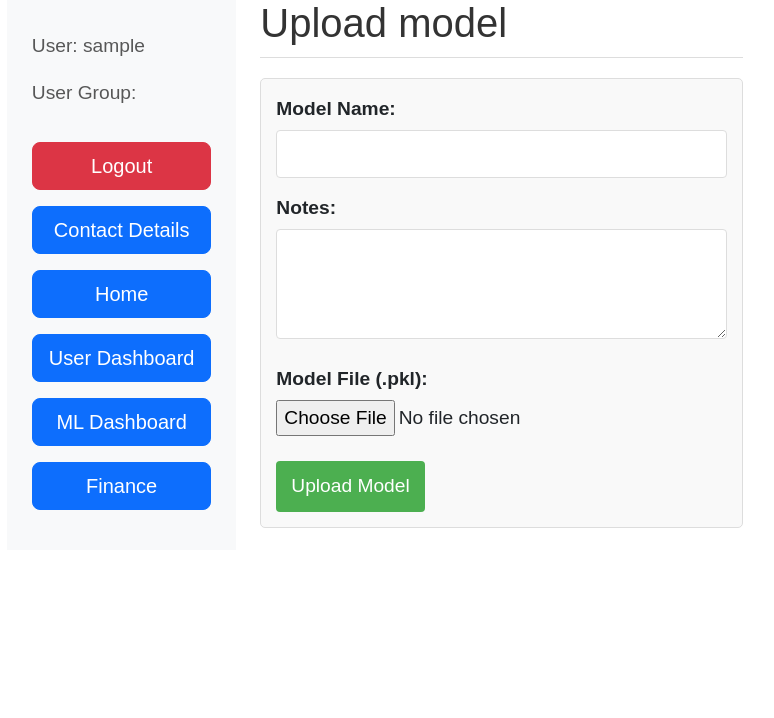
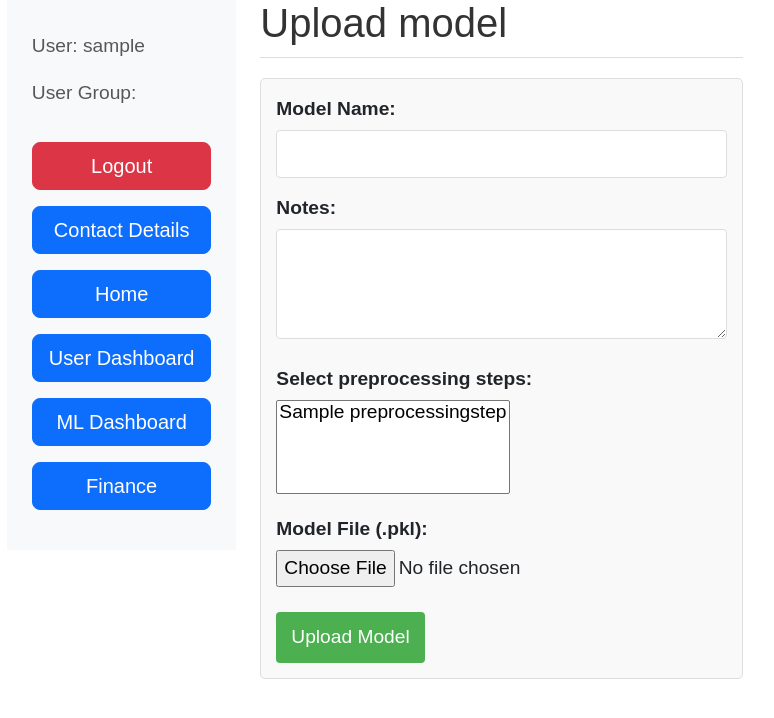
Before and after one commit to charclayt/headlights, a Django app: page /app/api/upload-model/ in a window 1280 px wide. Shown: the part 21-739 px from the top of the page, without its empty margins (265-1039 px from the left). Run offline with Django 5.2, Linux system fonts and the light colour scheme; a user stored in the database is signed in; tables that the repository leaves empty hold one stand-in row (values such as "Sample post").

Commit message:
add preprocessing step selection to FE

```diff
--- a/myapp/views/MLDashboardView.py
+++ b/myapp/views/MLDashboardView.py
@@ -9,6 +9,8 @@ from django.conf import settings
 
 import logging
 import requests
+
+from myapp.models import PreprocessingStep
 
 # Configure logging
 logger = logging.getLogger(__name__)
@@ -45,35 +47,6 @@ class MLDashboardView(View):
                 'message': f"Error communicating with ML service: {str(e)}"
             }, status=500)
 
-# @method_decorator(require_http_methods(["GET"]), name="dispatch")
-# class ModelListView(View):
-#     """
-#     This class proxies requests for listing ML models to the ML service.
-#     """
-
-#     def get(self, request: HttpRequest) -> JsonResponse:
-#         """
-#         Handles the GET request for listing all available ML models.
-#         Proxies the request to the ML service.
-#         """
-#         if not request.user.is_authenticated:
-#             return JsonResponse({
-#                 'status': 'error',
-#                 'message': 'Authentication required'
-#             }, status=401)
-
-#         try:
-#             # sends authenticated request to ML service, it just
-#             ml_service_url = getattr(settings, 'ML_SERVICE_URL', 'http://ml-service:8001')
-#             response = requests.get(f"{ml_service_url}/api/models/")
-#             return JsonResponse(response.json())
-#         except Exception as e:
-#             logger.error(f"Error getting models from ML service: {str(e)}")
-#             return JsonResponse({
-#                 'status': 'error',
-#                 'message': f"Error communicating with ML service: {str(e)}"
-#             }, status=500)
-
 @method_decorator([login_required, permission_required("myapp.add_predictionmodel")], name="dispatch")
 class UploadModelView(View):
     """
@@ -82,7 +55,22 @@ class UploadModelView(View):
     template_name = "ml/upload_model.html"
 
     def get(self, request: HttpRequest) -> JsonResponse:
-        return render(request, self.template_name)
+        preprocessing_steps = PreprocessingStep.objects.all()
+
+        data = []
+        for x in preprocessing_steps:
+            entry = {
+                "id": x.preprocessing_step_id,
+                "name": x.preprocess_name
+            }
+            data.append(entry)
+        print(data, flush=True)
+
+        context = {
+            'preprocessing_steps': data
+        }
+
+        return render(request, self.template_name, context=context)
 
     def post(self, request: HttpRequest) -> JsonResponse:
         """
@@ -105,6 +93,10 @@ class UploadModelView(View):
             # Create multipart form data request
             files = {'model_file': (model_file.name, model_file, model_file.content_type)}
             data = {k: v for k, v in request.POST.items()}
+            data.pop('preprocessingSteps', None)
+
+            selected_steps = request.POST.getlist("preprocessingSteps")
+            data["selected_steps"] = selected_steps
 
             # Send request to ML service
             response = requests.post(
--- a/templates/ml/upload_model.html
+++ b/templates/ml/upload_model.html
@@ -15,6 +15,16 @@
                 <label for="modelNotes">Notes:</label>
                 <textarea id="modelNotes" name="notes" rows="3" maxlength="255"></textarea>
             </div>
+            {% if preprocessing_steps %}
+            <div class="form-group">
+                <label for="preprocessingSteps">Select preprocessing steps: </label>
+                <select name="preprocessingSteps[]" id="preprocessingSteps" multiple>
+                    {% for row in preprocessing_steps %}
+                        <option value="{{ row.id }}">{{row.name}}</option>
+                    {% endfor %}
+                </select>
+            </div>
+            {% endif %}
             <div class="form-group">
                 <label for="modelFile">Model File (.pkl):</label>
                 <input type="file" id="modelFile" name="model_file" accept=".pkl" required>
```
